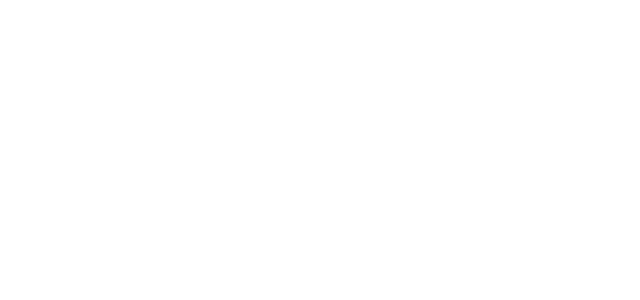
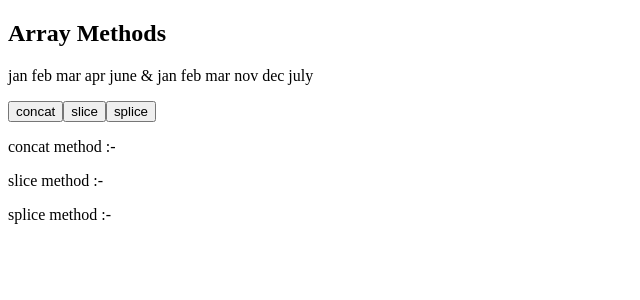
Before and after one commit to PreetiYdv/react-js-task, a React (Create React App) app: page /array-method in a window 1280 px wide. Before the commit this address had no page. Shown: the top 300 px of the page, without its empty margins (0-640 px from the left). Built offline with nearby package versions, Linux system fonts and the light colour scheme.

Commit message:
array methods

```diff
--- a/src/App.js
+++ b/src/App.js
@@ -10,6 +10,7 @@
 import FindVowel from "./components/FindVowel";
 import IncludeMethod from "./components/IncludeMethod";
 import FilterMethod from './components/FilterMethod';
+import ArrayMethods from "./components/ArrayMethods";
 
 function App() {
   const Data = [1, 2, 3, 4, 5];
@@ -35,6 +36,7 @@
         <Route path="/find-vowels" element={<FindVowel />}></Route>
         <Route path="/include-method" element={<IncludeMethod />}></Route>
         <Route path="/filter-method" element={<FilterMethod />}></Route>
+        <Route path="/array-method" element={<ArrayMethods />}></Route>
       </Routes>
     </div>
   );
--- /dev/null
+++ b/src/components/ArrayMethods.jsx
@@ -0,0 +1,58 @@
+import React, { useState } from 'react'
+
+const ArrayMethods = () => {
+  const data = ["jan ", "feb ", "mar ", "apr ", "june "];
+  const value = ["jan ", "feb ", "mar ", "nov ", "dec ", "july"];
+  const [output, setOutput] = useState([]);
+  const [result, setResult] = useState([]);
+  const [r, setR] = useState([]);
+
+  const abc = () => {
+    // add Add may after april
+    // find index of april
+    let arrIndex = data.indexOf("apr ");
+    let newArray = [...data.slice(0, arrIndex + 1), "may"]
+    setResult(newArray)
+    console.log(newArray);
+  }
+
+  const spliceMethod = () => {
+   value.splice(3, 2, "apr ", "may ", "june ")
+    setR(value)
+  }
+  const handleSubmit = () => {
+    setOutput(data.concat(value))
+  }
+  return (
+    <>
+      <section className="h-screen bg-[#10111A]">
+        <div className="container mx-auto h-full flex justify-center flex-col items-center">
+          <h2 className="text-white text-3xl mb-4 text-center font-semibold">
+            Array Methods
+          </h2>
+          <div className="flex flex-col justify-center rounded-md border max-w-[600px] bg-white/5 backdrop-blur-md gap-5 px-20 py-10">
+            <div className="flex gap-2">
+              <p className="text-white text-2xl mb-4 text-center"> {data} & {value}</p>
+            </div>
+            <div className="mt-5 flex flex-wrap justify-center">
+              <button className='border border-white rounded-lg text-lg text-white px-2 mx-1' onClick={() => handleSubmit()}>
+                concat
+              </button>
+              <button className='border border-white rounded-lg text-lg text-white px-2 mx-1' onClick={() => abc()}>
+                slice
+              </button>
+              <button className='border border-white rounded-lg text-lg text-white px-2 mx-1' onClick={() => spliceMethod()}>
+                splice
+              </button>
+            </div>
+            <p className="text-green-500 text-2xl mb-4 text-center">concat method :- {output} </p>
+            <p className="text-pink-500 text-2xl mb-4 text-center"> slice method :- {result} </p>
+            <p className="text-sky-500 text-2xl mb-4 text-center"> splice method :- {r} </p>
+          </div>
+        </div>
+      </section>
+    </>
+  )
+}
+
+export default ArrayMethods
--- a/src/components/common/Helper.jsx
+++ b/src/components/common/Helper.jsx
@@ -35,4 +35,8 @@
     title: "filter method",
     link: "/filter-method",
   },
+  {
+    title: "Array method",
+    link: "/array-method",
+  },
 ];
```
